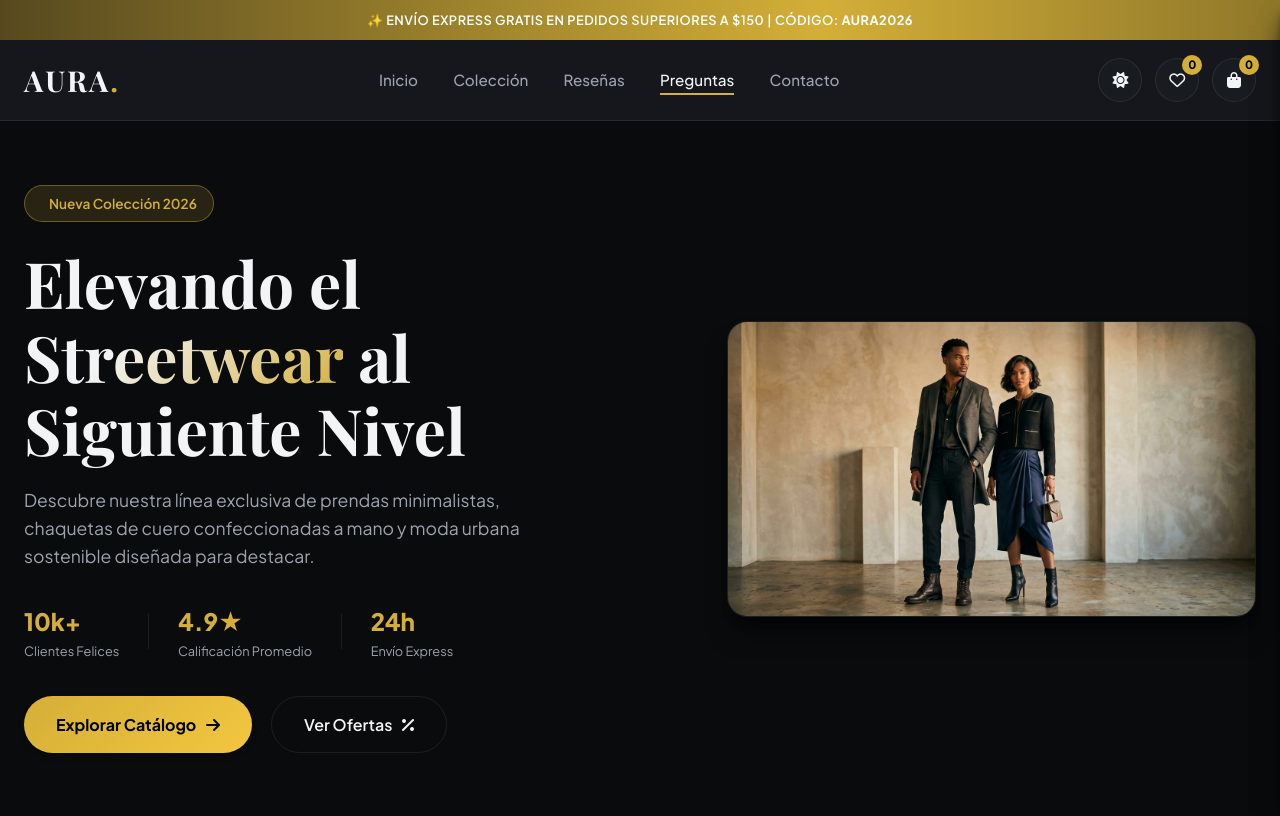
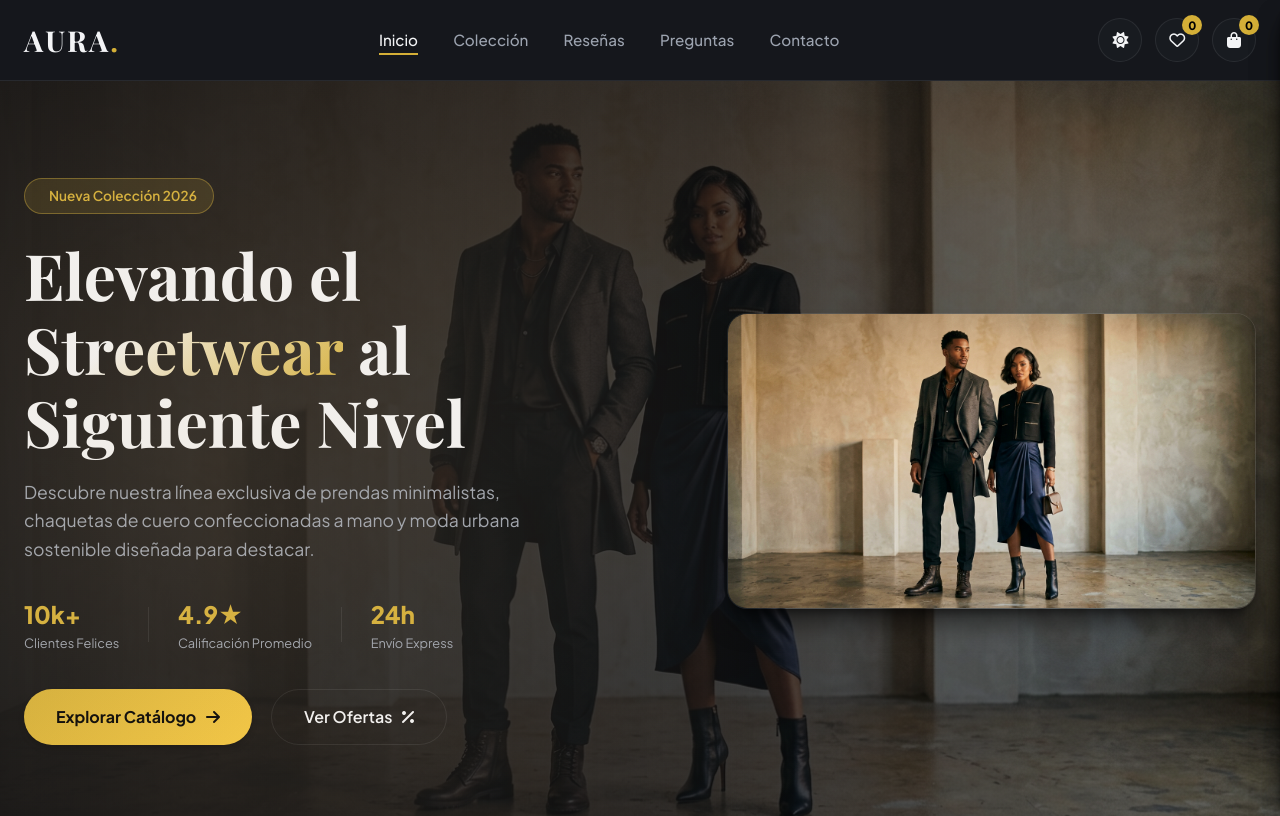
Before and after one commit to Brvno1998/Primero, a plain HTML site: page index.html in a window 1280 px wide. Shown: the top 816 px of the page. Drawn offline with nearby package versions, Linux system fonts and the light colour scheme; some icons are missing; a web font is replaced by a local one.

Commit message:
Remove top announcement bar and set hero section to full cover background wallpaper

```diff
--- a/index.html
+++ b/index.html
@@ -18,11 +18,6 @@
   <link rel="stylesheet" href="styles.css">
 </head>
 <body>
-
-  <!-- Top Announcement Bar -->
-  <div class="announcement-bar">
-    ✨ ENVÍO EXPRESS GRATIS EN PEDIDOS SUPERIORES A $150 | CÓDIGO: <strong>AURA2026</strong>
-  </div>
 
   <!-- Navigation Bar -->
   <header class="navbar">
--- a/styles.css
+++ b/styles.css
@@ -124,25 +124,8 @@
 }
 
 /* --------------------------------------------------------------------------
-   3. ANNOUNCEMENT & NAVIGATION BAR
+   3. NAVIGATION BAR
    -------------------------------------------------------------------------- */
-.announcement-bar {
-  background: linear-gradient(90deg, #111, var(--color-accent), #111);
-  background-size: 200% 200%;
-  animation: gradientShift 6s ease infinite;
-  color: #ffffff;
-  text-align: center;
-  padding: 0.6rem 1rem;
-  font-size: 0.8rem;
-  font-weight: 600;
-  letter-spacing: 0.5px;
-}
-
-@keyframes gradientShift {
-  0% { background-position: 0% 50%; }
-  50% { background-position: 100% 50%; }
-  100% { background-position: 0% 50%; }
-}
 
 .navbar {
   position: sticky;
@@ -269,9 +252,22 @@
    4. HERO SECTION
    -------------------------------------------------------------------------- */
 .hero {
-  padding: 4rem 0 5rem;
+  min-height: 85vh;
+  padding: 6rem 0;
   position: relative;
   overflow: hidden;
+  display: flex;
+  align-items: center;
+  background: linear-gradient(90deg, rgba(10, 11, 14, 0.95) 0%, rgba(10, 11, 14, 0.78) 55%, rgba(10, 11, 14, 0.4) 100%), url('assets/images/hero.jpg') center/cover no-repeat;
+  border-bottom: 1px solid var(--color-border);
+}
+
+.hero::before {
+  content: '';
+  position: absolute;
+  inset: 0;
+  background: radial-gradient(circle at 15% 50%, rgba(230, 197, 148, 0.15) 0%, transparent 60%);
+  pointer-events: none;
 }
 
 .hero-grid {
```
